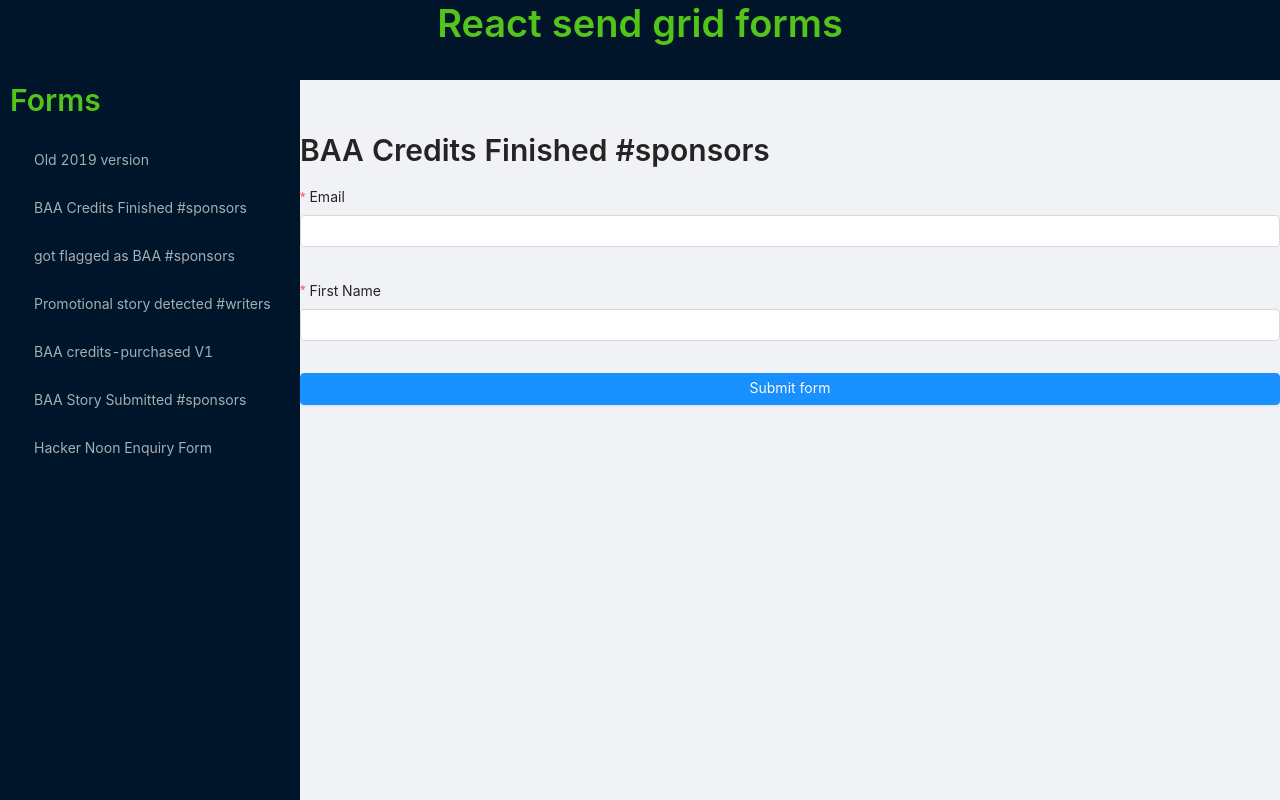
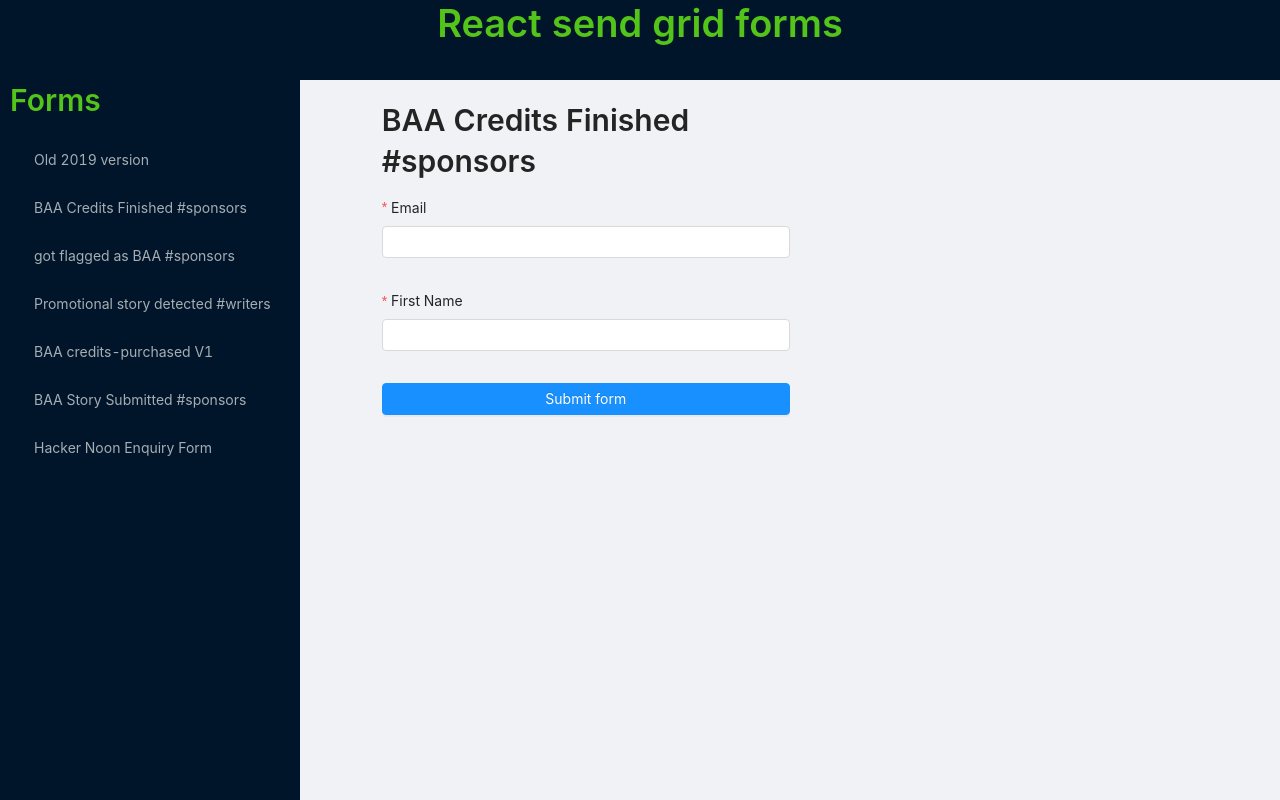
Before and after one commit to LLazyEmail/react-sendgrid-form, a Next.js app: page /baa/credits-finished in a window 1280 px wide. Built offline with nearby package versions, Linux system fonts and the light colour scheme.

Commit message:
[hackernoon form | readme improve]

```diff
--- a/components/Forms/HackerNoonEnquiry/CheckboxGroup/CheckboxGroup.js
+++ b/components/Forms/HackerNoonEnquiry/CheckboxGroup/CheckboxGroup.js
@@ -7,11 +7,19 @@
   };
 
   return (
-    <Checkbox.Group style={{ width: '100%' }} onChange={onChange}>
+    <Checkbox.Group style={{ width: '80%' }} onChange={onChange}>
+    <Row>
       <Checkbox value="A">Billboard Advertisement</Checkbox>
+    </Row>
+    <Row>
       <Checkbox value="B">Targeted Advertisement</Checkbox>
+    </Row>
+    <Row>
       <Checkbox value="C">Newsletters</Checkbox>
+    </Row>
+    <Row>
       <Checkbox value="D">Branded Stories</Checkbox>
+    </Row>
     </Checkbox.Group>
   );
 };
--- a/components/Forms/HackerNoonEnquiry/HackerNoonEnquiry.js
+++ b/components/Forms/HackerNoonEnquiry/HackerNoonEnquiry.js
@@ -85,15 +85,16 @@
         </Form.Item>
 
         <CheckboxGroup />
-
-        <RangePicker label="What date are you looking to have your ad live" />
+        <Form.Item label="What date are you looking to have your ad live?" name="date">
+            <RangePicker />
+        </Form.Item>
 
         <Form.Item label="Any other message for us?" name="message">
           <Input />
         </Form.Item>
 
         <Form.Item>
-          <Button type="primary" htmlType="submit">
+          <Button type="primary" htmlType="submit" block>
             Submit
           </Button>
         </Form.Item>
--- a/components/Layout/Layout.js
+++ b/components/Layout/Layout.js
@@ -16,9 +16,9 @@
       <Sider width={300} style={{ paddingLeft: '10px' }}>
         <Nav />
       </Sider>
-      <Content style={{ padding: '50px 0' }}>
+      <Content style={{ padding: '20px 0' }}>
         <Row justify="center" align="middle">
-          <Col>{children}</Col>
+          <Col xs={{ span: 20, offset: 1 }} lg={{ span: 10, offset: 2 }}>{children}</Col>
         </Row>
       </Content>
     </Layout>
```
Also changed, not shown: 1 other file (tests, documents, lock files or other folders).
